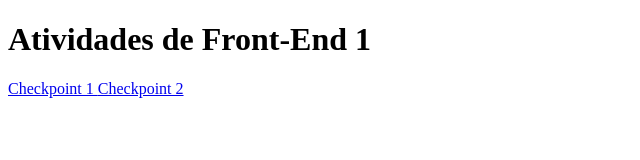
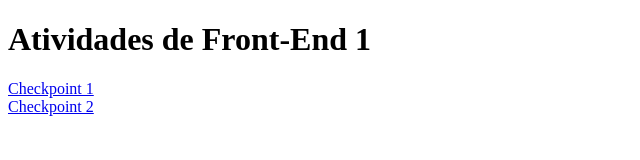
Before and after one commit to MPPicozzi/CTD, a plain HTML site: page index.html in a window 1280 px wide. Shown: the whole page, without its empty margins (0-640 px from the left). Drawn offline with Linux system fonts and the light colour scheme.

Commit message:
Update index.html

```diff
--- a/index.html
+++ b/index.html
@@ -10,8 +10,8 @@
 
     <h1>Atividades de Front-End 1</h1>
 
-    <a href="https://mppicozzi.github.io/CTD/front-end-1/checkpoint1/checkpoint1.html"> Checkpoint 1 </a>
-    <a href="https://mppicozzi.github.io/CTD/front-end-1/checkpoint2/checkpoint2.html"> Checkpoint 2 </a>
+    <a href="https://mppicozzi.github.io/CTD/front-end-1/checkpoint1/checkpoint1.html"> Checkpoint 1 </a><br>
+    <a href="https://mppicozzi.github.io/CTD/front-end-1/checkpoint2/checkpoint2.html"> Checkpoint 2 </a><br>
 
 </body>
 </html>
```
